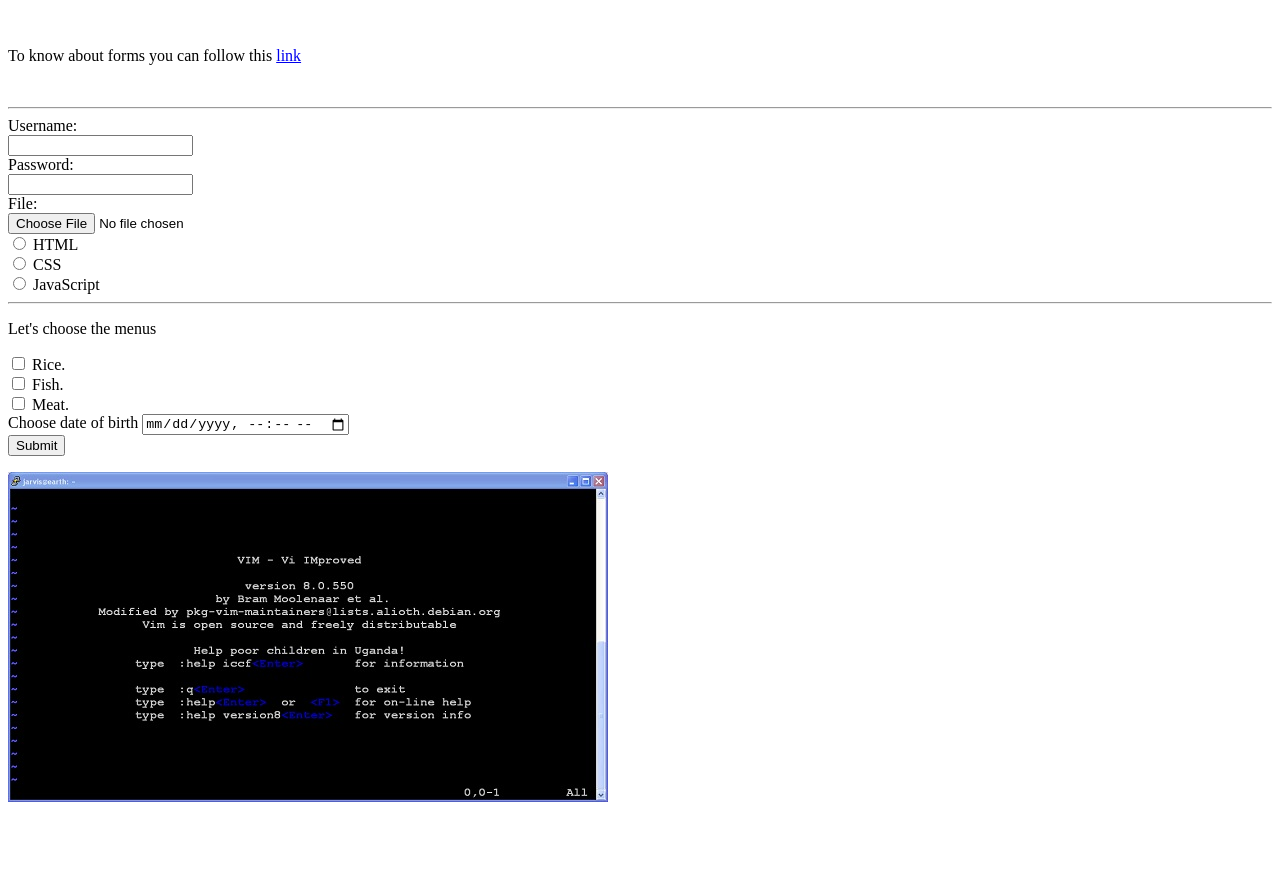
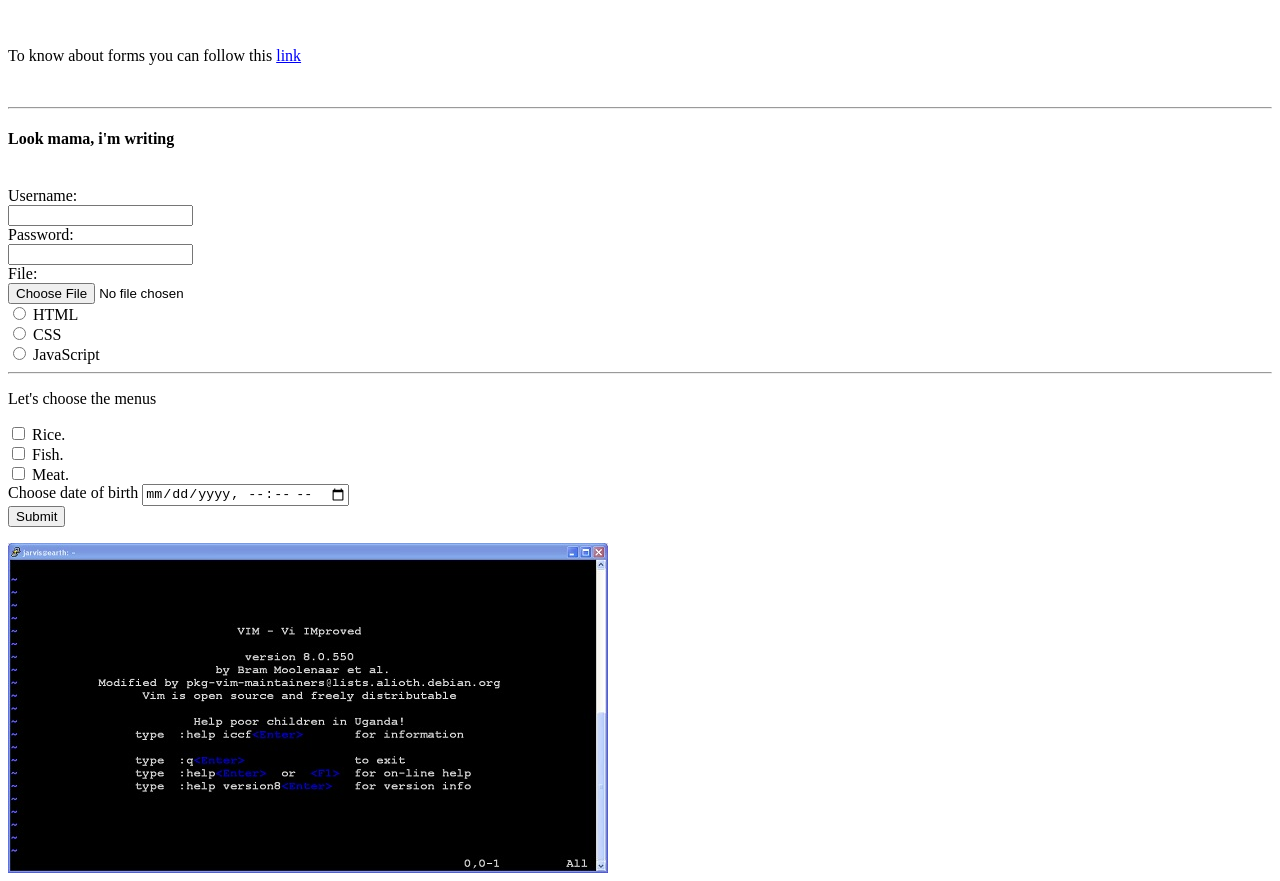
Before and after one commit to MuntasirMac/Test, a plain HTML site: page index.html in a window 1280 px wide. Shown: the part 1684-2565 px from the top of the page. Before the commit the page ends 2494 px from the top, so only its background shows below. Drawn offline with Linux system fonts and the light colour scheme.

Commit message:
new commit

```diff
--- a/index.html
+++ b/index.html
@@ -1,6 +1,6 @@
 <html>
     <head>
-        <title>Another Web</title>
+        <title>Another Website</title>
         <link rel="shortcut icon" href="terminal.jpg" type="image/x-icon">
     </head>
 
@@ -41,6 +41,7 @@
 
         <p>To know about forms you can follow this <a href="https://www.w3schools.com/html/html_forms.asp">link</a></p><br>
         <hr>
+        <h4>Look mama, i'm writing</h4><br>
 
         <form action="">
             <label for="username">Username:</label><br>
```
